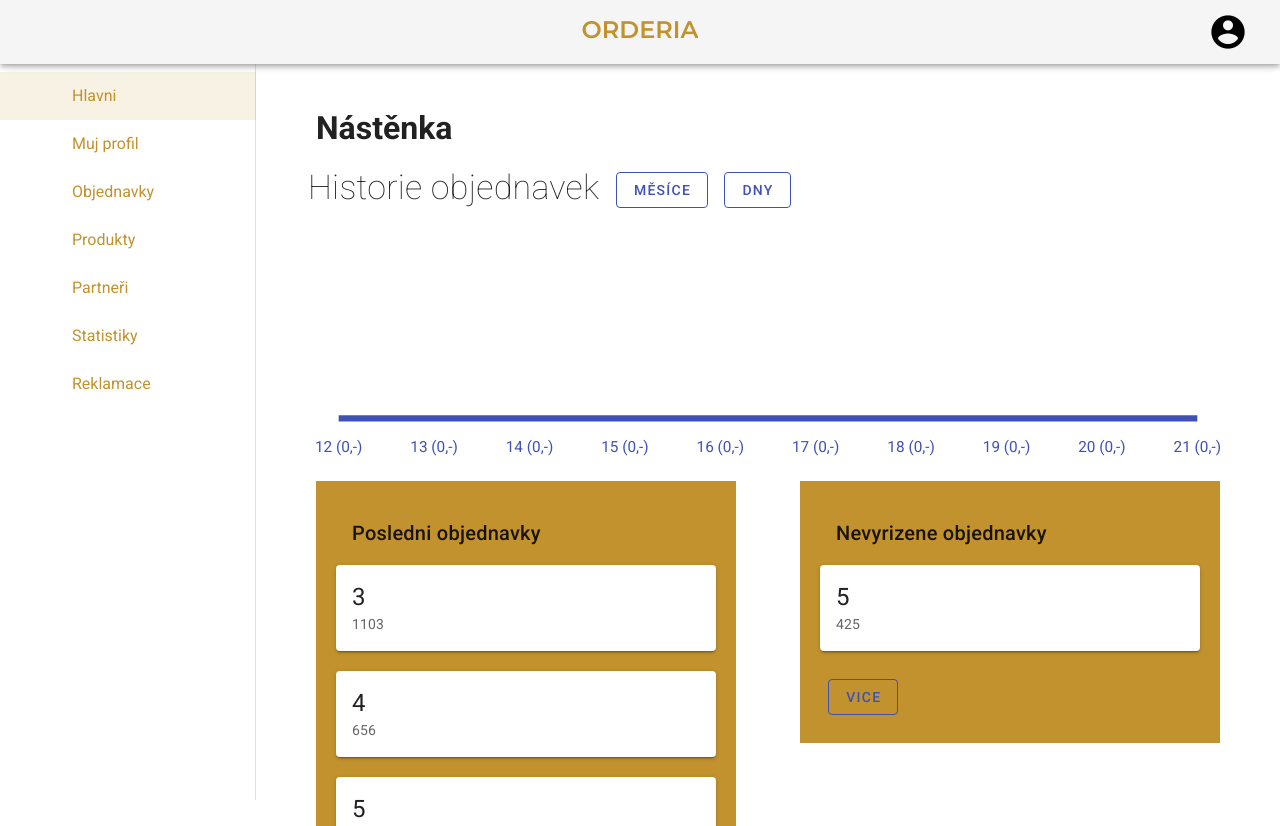
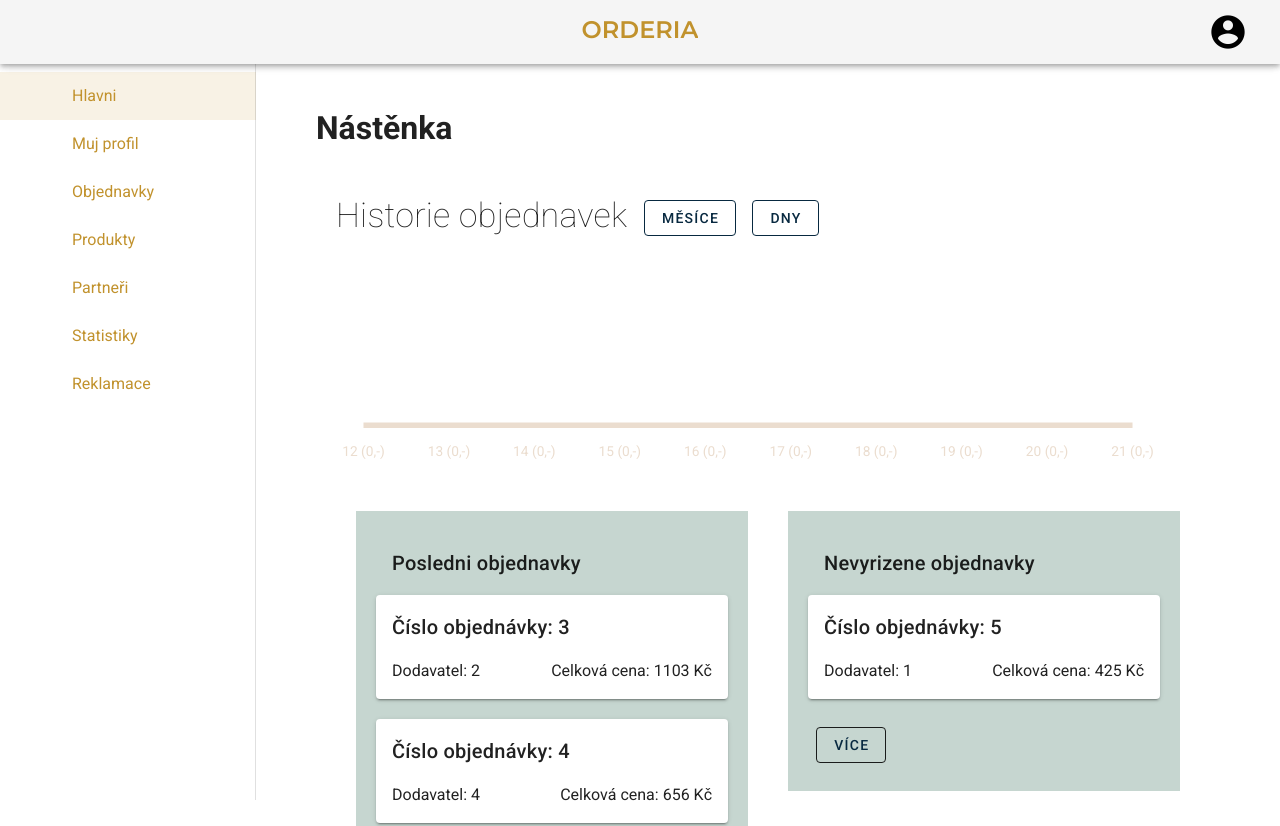
Before and after one commit to zladkaskazkina/Orderia, a Vue app: page /dashboard in a window 1280 px wide. Shown: the top 826 px of the page. Built offline with nearby package versions, Linux system fonts and the light colour scheme; data requests are answered from the project's data file; what vue-html-to-paper would draw is missing.

Commit message:
dashboard

```diff
--- a/src/components/ProjectChart.vue
+++ b/src/components/ProjectChart.vue
@@ -1,16 +1,16 @@
 <template>
-  <div>
+  <div class="pr-10">
     <div class="display-1 font-weight-thin">
       Historie objednavek
-      <v-btn class="ma-2" outlined color="indigo" @click="byMonths">
+      <v-btn class="ma-2" outlined color="error" @click="byMonths">
         Měsíce
       </v-btn>
-      <v-btn class="ma-2" outlined color="indigo" @click="byDays">
+      <v-btn class="ma-2" outlined color="error" @click="byDays">
         Dny
       </v-btn>
     </div>
     <v-sparkline
-      color="indigo"
+      color="primary"
       :fill="fill"
       line-width="2"
       padding="10"
--- a/src/components/TopOrders.vue
+++ b/src/components/TopOrders.vue
@@ -1,6 +1,6 @@
 <template>
   <v-col cols="6">
-    <v-card flat tile class="mx-5 pa-5 success">
+    <v-card flat tile class="mx-5 pa-5 secondary">
       <v-card-title>{{ title }}</v-card-title>
       <v-card
         @click="openOrder"
@@ -9,12 +9,15 @@
         :key="order.id"
       >
 
-        <v-card-title class="headline">
-          {{ order.id }}
+        <v-card-title>
+          Číslo objednávky: {{ order.id }}
         </v-card-title>
-        <v-card-subtitle>{{ order.total_price }}</v-card-subtitle>
+        <v-row no-gutters justify="space-between" class="px-4">
+        <p>Dodavatel: {{ order.buyerID }} </p>
+        <p>Celková cena: {{ order.total_price }} Kč</p>
+        </v-row>
       </v-card>
-      <v-btn class="ma-2" outlined color="indigo"> Vice </v-btn>
+      <v-btn class="ma-2" outlined color="error--text"> <router-link to="/objednavky" class="btn-link error--text">Více</router-link></v-btn>
     </v-card>
   </v-col>
 </template>
@@ -40,3 +43,8 @@ export default {
   }
 };
 </script>
+<style lang="scss" scoped>
+.btn-link {
+  text-decoration: none;
+}
+</style>
--- a/src/layouts/ProfilLayout.vue
+++ b/src/layouts/ProfilLayout.vue
@@ -29,8 +29,8 @@
             </template>
             <v-list>
               <v-list-item>
-                <router-link to="/profil">
-                  <v-btn width="145px" class="my-2 success menu_btn" v-on:click="menu = false"> Profil </v-btn>
+                <router-link class="btn-link" to="/profil">
+                  <v-btn width="145px" class="my-2 success" v-on:click="menu = false"> Profil </v-btn>
                 </router-link>
               </v-list-item>
               <v-list-item>
@@ -67,7 +67,7 @@ export default {
 </script>
 
 <style lang="scss" scoped>
-.menu_btn {
+.btn-link {
   text-decoration: none;
 }
 
--- a/src/views/Dashboard.vue
+++ b/src/views/Dashboard.vue
@@ -1,10 +1,10 @@
 <template>
-  <div class="dashboard pa-10">
-    <h1 class="px-5">Nástěnka</h1>
-    <v-container fluid>
+  <div class="dashboard ma-10">
+    <h1 class="ma-5">Nástěnka</h1>
+    <div class="ma-10">
       <ProjectChart></ProjectChart>
-    </v-container>
-    <v-row>
+    </div>
+    <v-row no-gutters class="ma-10">
       <TopOrders title="Posledni objednavky" :orders="lastOrders"></TopOrders>
       <TopOrders title="Nevyrizene objednavky" :orders="pendingOrders"></TopOrders>
     </v-row>
```
